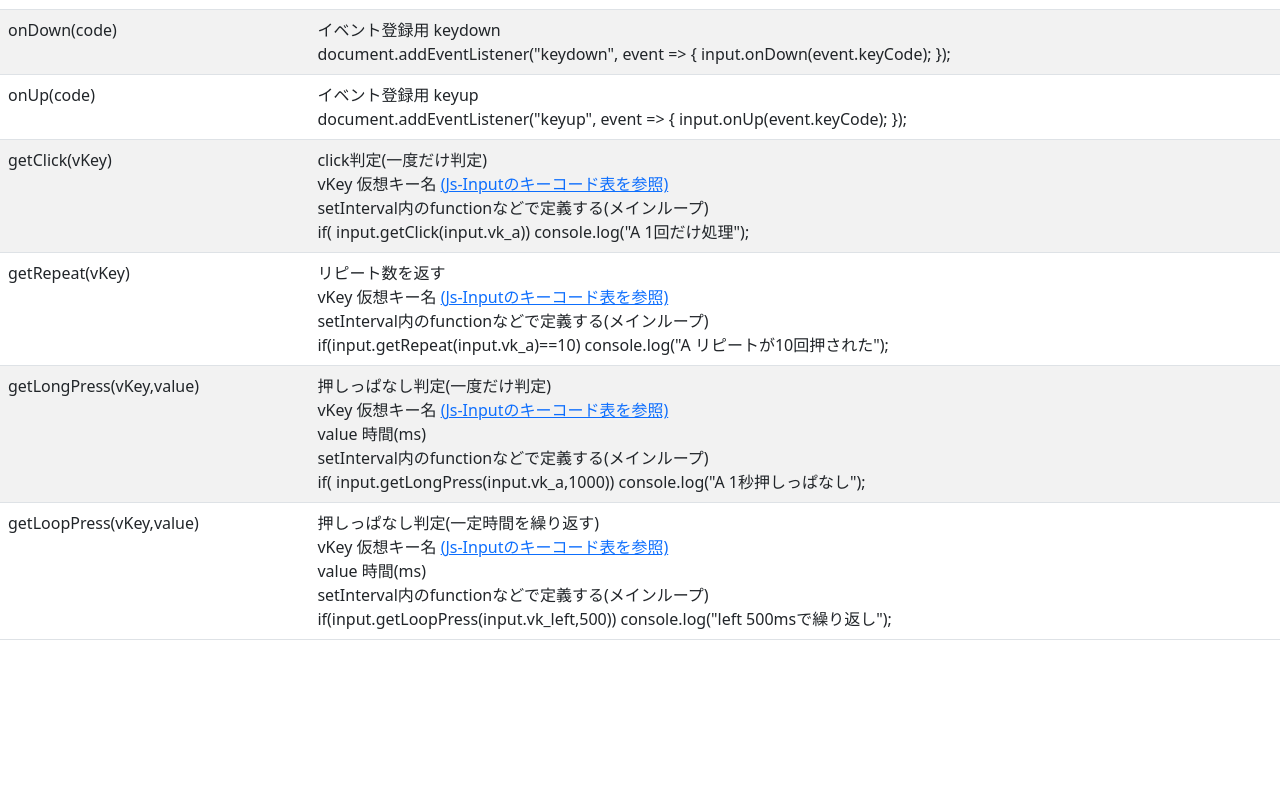
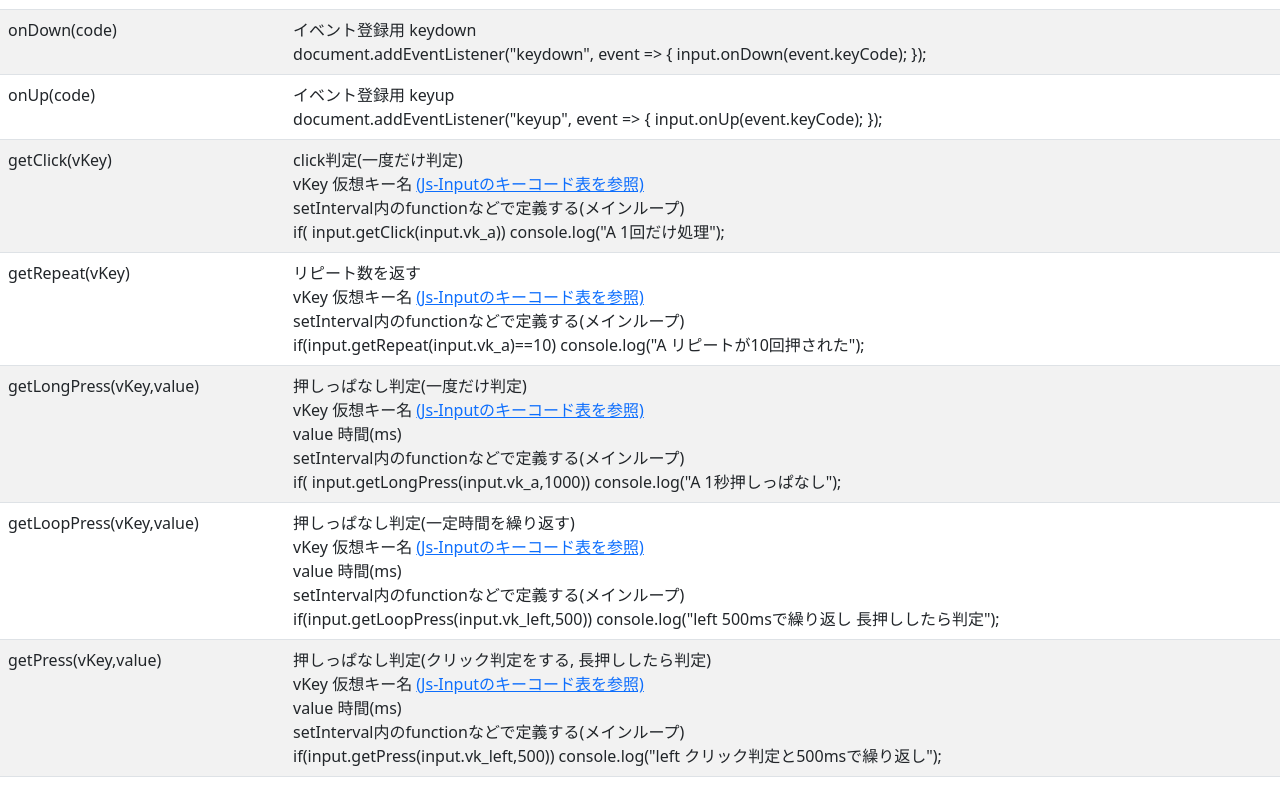
Before and after one commit to tora-japan/js-input, a plain HTML site: page index.html in a window 1280 px wide. Shown: the part 642-1435 px from the top of the page. Before the commit the page ends 1298 px from the top, so only its background shows below. Drawn offline with nearby package versions, Linux system fonts and the light colour scheme.

Commit message:
機能の追加

```diff
--- a/index.html
+++ b/index.html
@@ -112,9 +112,22 @@
 		vKey 仮想キー名  <a href="keycode.html"> (Js-Inputのキーコード表を参照)</a><br>
 		value 時間(ms)<br>
 		setInterval内のfunctionなどで定義する(メインループ)<br>
-		if(input.getLoopPress(input.vk_left,500)) console.log("left 500msで繰り返し");
+		if(input.getLoopPress(input.vk_left,500)) console.log("left 500msで繰り返し 長押ししたら判定");
 	</td>
 </tr>
+
+<tr>
+	<td>getPress(vKey,value)	</td>
+	<td>押しっぱなし判定(クリック判定をする, 長押ししたら判定)<br>
+		vKey 仮想キー名  <a href="keycode.html"> (Js-Inputのキーコード表を参照)</a><br>
+		value 時間(ms)<br>
+		setInterval内のfunctionなどで定義する(メインループ)<br>
+		if(input.getPress(input.vk_left,500)) console.log("left クリック判定と500msで繰り返し");
+	</td>
+</tr>
+
+
+
 </table>
 
 
```
Also changed, not shown: js-input.js (+25 -7 lines), 1 other file.
